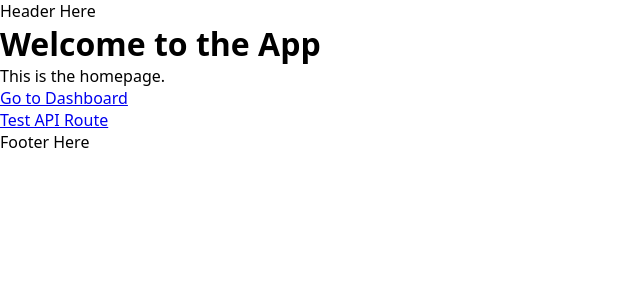
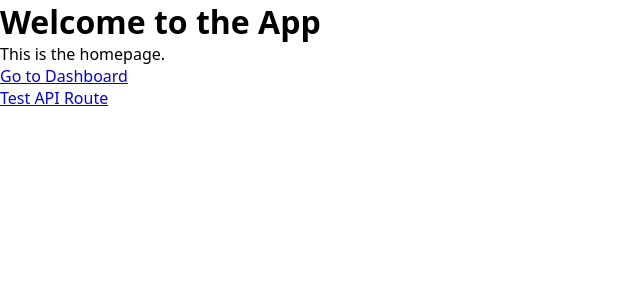
Before and after one commit to livewithveer14-glitch/MINDLYAPP2, a Next.js app: page / in a window 1280 px wide. Shown: the top 300 px of the page, without its empty margins (0-640 px from the left). Built offline with nearby package versions, Linux system fonts and the light colour scheme.

Commit message:
Update layout.js

```diff
--- a/app/layout.js
+++ b/app/layout.js
@@ -1,17 +1,16 @@
 import './globals.css'
 
 export const metadata = {
-  title: 'Your App Name',
-  description: 'Generated by Next.js',
+  title: 'Mindly App',
+  description: 'Mental wellness app',
 }
 
 export default function RootLayout({ children }) {
   return (
     <html lang="en">
       <body>
-        <header>Header Here</header>
+        {/* No visual header/footer yet - just functional */}
         <main>{children}</main>
-        <footer>Footer Here</footer>
       </body>
     </html>
   )
```
